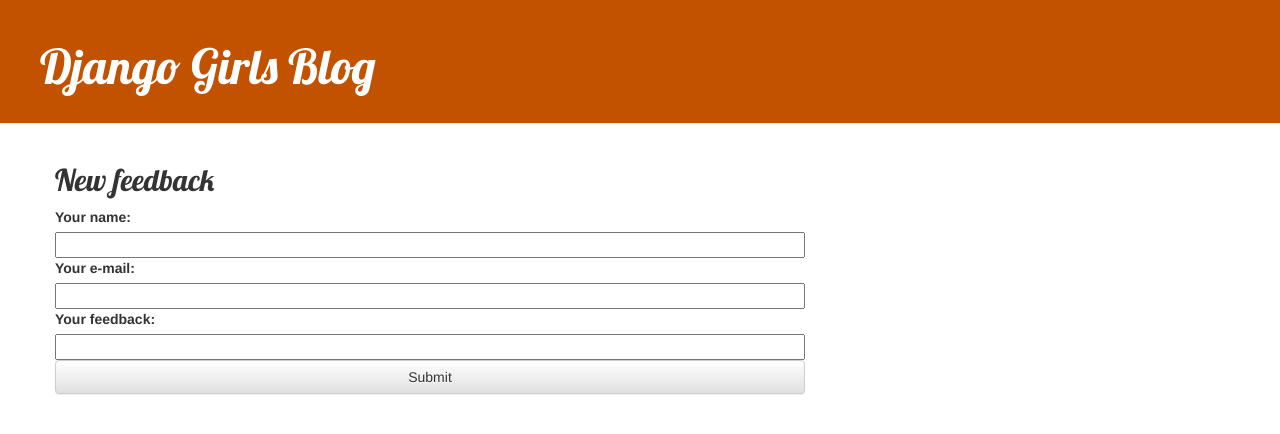
After one commit to assmaaBN/my-first-blog, a Django app: page /post/feedback in a window 1280 px wide. The commit adds this page. Shown: the top 434 px of the page. Run offline with Django 3.2, Linux system fonts and the light colour scheme; some libraries are stand-ins or nearby versions.

Commit message:
second commit

```diff
--- a/blog/forms.py
+++ b/blog/forms.py
@@ -1,9 +1,23 @@
 from django import forms
 
 from .models import Post
-
+from django.core.validators import EmailValidator
 class PostForm(forms.ModelForm):
 
     class Meta:
         model = Post
         fields = ('title', 'text',)
+
+class FeedbackForm(forms.Form):
+    your_name = forms.CharField(label="Your name", max_length=100, required=True)
+    your_mail = forms.EmailField(label="Your e-mail", validators=[EmailValidator(message="doommain",whitelist="softcatalyst.com")])
+    your_feedback = forms.CharField(label="Your feedback")
+
+
+    def clean_your_mail(self):
+        data = self.cleaned_data['your_mail']
+        domain = data.split('@')[1]
+        domain_list = ["softcatalyst.com"]
+        if domain not in domain_list:
+            raise forms.ValidationError("Email is invalid. The email should be a softcatalyst email")
+        return data
--- a/blog/templates/blog/base.html
+++ b/blog/templates/blog/base.html
@@ -21,6 +21,7 @@
     <div class="page-header">
         {% if user.is_authenticated %}
         <a href="{% url 'post_new' %}" class="top-menu"><span class="glyphicon glyphicon-plus"></span></a>
+        <button class="top-menu"><a href="{% url 'post_feedback' %}">Feedback</a></button>
         {% endif %}
         <h1><a href="/">Django Girls Blog</a></h1>
     </div>
--- /dev/null
+++ b/blog/templates/blog/feedback.html
@@ -0,0 +1,10 @@
+{% extends 'blog/base.html' %}
+
+{% block content %}
+    <h2>New feedback</h2>
+    <form  method="POST" class="post-form">
+        {% csrf_token %}
+        {{ form }}
+        <input type="submit" value="Submit" class="save btn btn-default">
+    </form>
+{% endblock %}
--- a/blog/templates/blog/post_detail.html
+++ b/blog/templates/blog/post_detail.html
@@ -12,6 +12,6 @@
         <a class="btn btn-default" href="{% url 'post_edit' pk=post.pk %}"><span class="glyphicon glyphicon-pencil"></span></a>
         {% endif %}
         <h2>{{ post.title }}</h2>
-        <p>{{ post.text|linebreaksbr }}</p>
+        <p>{{ post.text|linebreaksbr:"sdff" }}</p>
     </div>
 {% endblock %}
--- a/blog/urls.py
+++ b/blog/urls.py
@@ -8,4 +8,5 @@
     path('post/<int:pk>/', views.post_detail, name='post_detail'),
     path('post/new/', views.post_new, name='post_new'),
     path('post/<int:pk>/edit/', views.post_edit, name='post_edit'),
+    path('post/feedback', views.feedback_new, name='post_feedback'),
 ]
--- a/blog/views.py
+++ b/blog/views.py
@@ -1,7 +1,7 @@
 from django.shortcuts import render, get_object_or_404
 from .models import Post
 from django.utils import timezone
-from .forms import PostForm
+from .forms import PostForm,FeedbackForm
 from django.shortcuts import redirect
 
 # Create your views here.
@@ -40,3 +40,12 @@
     else:
         form = PostForm(instance=post)
     return render(request, 'blog/post_edit.html', {'form': form})
+
+def feedback_new(request):
+    if request.method == 'POST':
+        form = FeedbackForm(request.POST)
+        if form.is_valid():
+            return redirect('post_list')
+    else:
+        form = FeedbackForm()
+    return render(request, 'blog/feedback.html', {'form': form})
```
